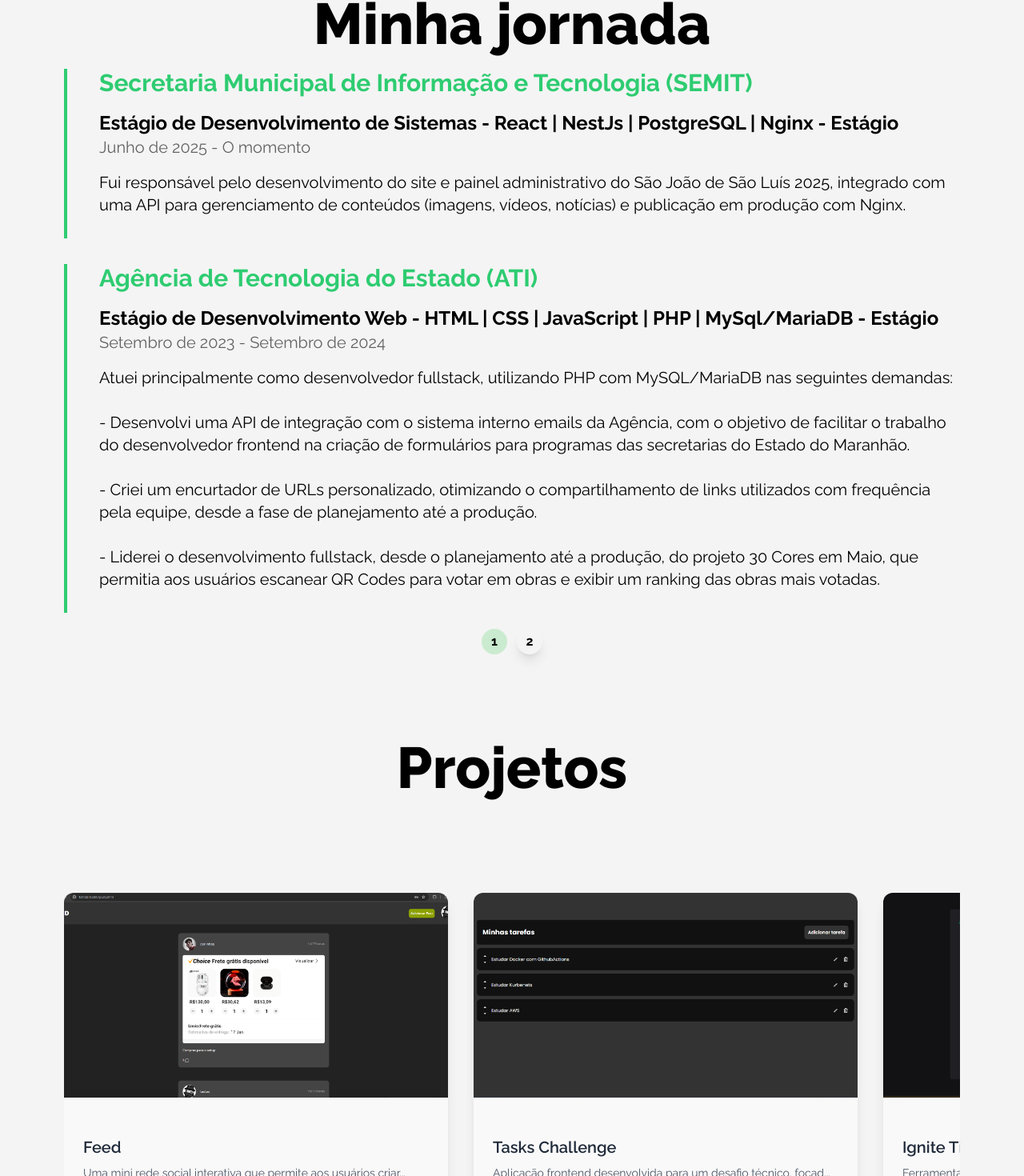
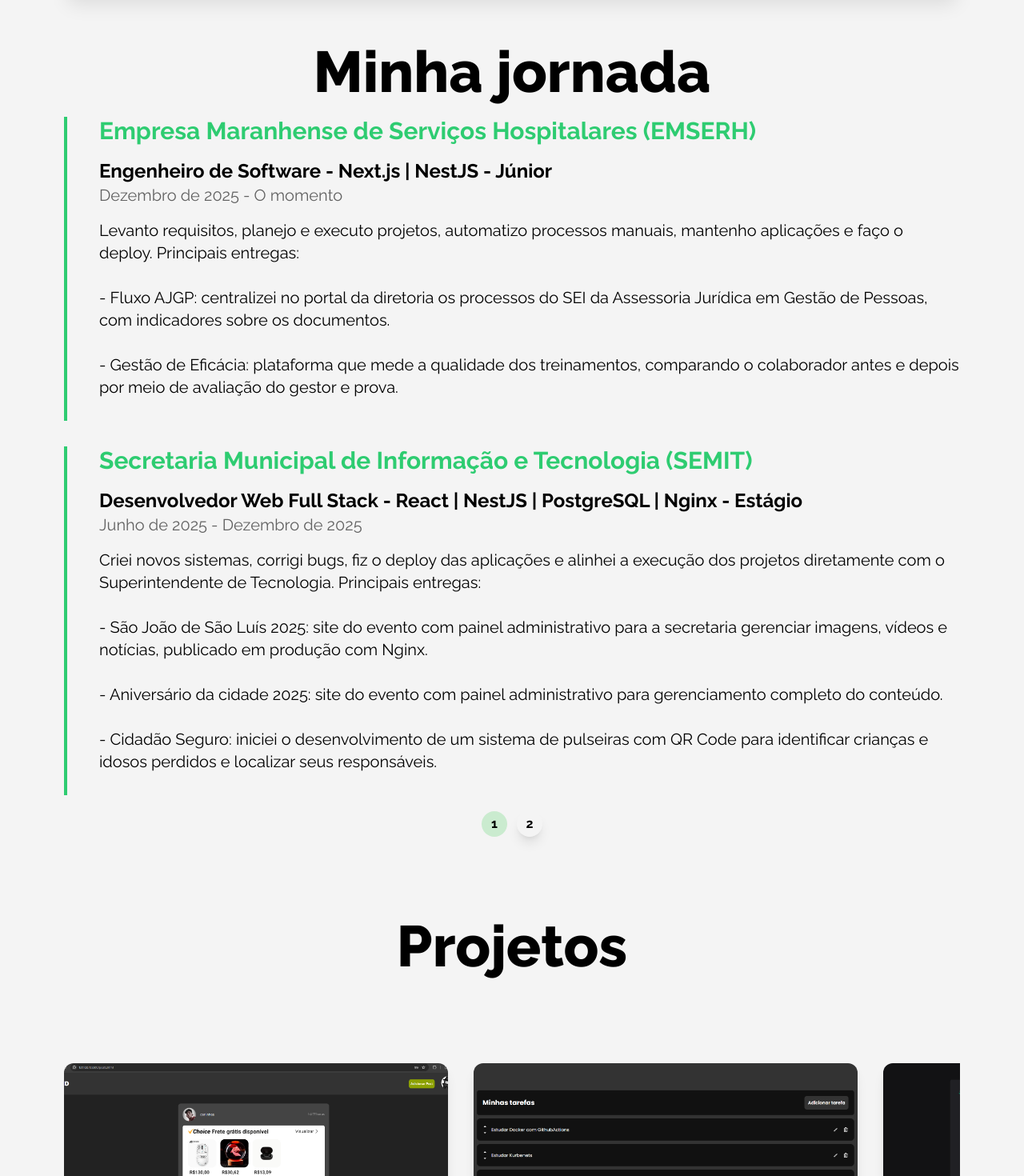
Before and after one commit to fabiooc1/f.dev, a React (Vite) app: page / in a window 1280 px wide. Shown: the part 1638-3108 px from the top of the page at 80% size. Built offline with nearby package versions, Linux system fonts and the light colour scheme.

Commit message:
refactor: updating my infos

```diff
--- a/src/data/constants/DataAboutMe.ts
+++ b/src/data/constants/DataAboutMe.ts
@@ -9,7 +9,7 @@ export const DataAboutMe: AboutMeModel[] = [
         },
         title: 'Introdução',
         description:
-            'Estou nessa jornada deis dos meus 16 anos. Hoje, transformo ideias em soluções completas e funcionais',
+            'Estou nessa jornada desde os 16 anos. Hoje, transformo problemas reais em soluções completas, do planejamento da arquitetura ao deploy.',
     },
     {
         id: 2,
@@ -19,7 +19,7 @@ export const DataAboutMe: AboutMeModel[] = [
         },
         title: 'Minha experiência',
         description:
-            'Com mais de 1 ano de experiência em desenvolvimento web, atuo como desenvolvedor fullstack, criando aplicações performáticas e atraentes. No frontend, utilizo React e Next.js, enquanto no backend, trabalho com NestJS e nodejs. No banco de dados, tenho experiência com MySQL e MongoDB. Além disso, estou sempre atualizado com as últimas tendências e tecnologias do mercado.',
+            'Sou Engenheiro de Software com mais de 3 anos de experiência em desenvolvimento web, já passei por uma startup e por órgãos públicos do Maranhão e de São Luís, entregando portais, automações e novas funcionalidades com foco em escalabilidade, segurança e performance. Trabalho com Next.js, React, NestJS, Node.js e TypeScript, e uso PostgreSQL, MySQL, Docker, Git e práticas de CI/CD no dia a dia. Curso Engenharia de Software na UNDB (conclusão em 2027) e sou certificado em CS50x e NGINX.',
     },
     {
         id: 3,
@@ -29,6 +29,6 @@ export const DataAboutMe: AboutMeModel[] = [
         },
         title: 'Objetivos',
         description:
-            'Continuar aprendendo e explorando novas tecnologias e ferramentas, buscando constantemente o aprimoramento profissional para construir uma carreira de sucesso, impactante e repleta de realizações.',
+            'Aprofundar meus conhecimentos em arquitetura de software e DevOps para projetar sistemas escaláveis, seguros e fáceis de manter, e usar a tecnologia para resolver problemas que impactem de verdade a vida das pessoas.',
     },
 ]
--- a/src/data/constants/DataJourneyItems.ts
+++ b/src/data/constants/DataJourneyItems.ts
@@ -4,40 +4,57 @@ export const DataJourneyItems: JourneyItemModel[] = [
     {
         id: 1,
         company: "Dia de Obra",
-        role: "Estágio de Desenvolvimento Web - NextJs | NestJs | PostgreSQL",
+        role: "Desenvolvedor Web Full Stack - Next.js | NestJS | PostgreSQL",
         roleType: "Estágio",
         startedIn: "Maio de 2023",
         endedIn: "Setembro de 2023",
         description: [
-            "Realizei correções de diversos bugs e implementei novas funcionalidades utilizando Next.js no frontend e NestJS no backend. Sendo as principais:",
-            "- Integrei o Facebook Pixel ao sistema para gerar estatísticas no painel do Facebook ADS e automatizei através de um webhook que ao fazer cadastrado a equipe de marketing identificasse e contatasse usuários que acessaram o site e se registraram para usar o teste gratuito de 7 dias.",
-            "- Desenvolvi uma funcionalidade no backend para armazenamento de documentos, possibilitando o registro de arquivos importantes relacionados a cada obra, como contratos e planejamentos.",
-            "- Criei novas páginas na landing page, incluindo tutoriais e uma seção dedicada à venda de e-books e planilhas, com o objetivo de aumentar a visibilidade e o valor agregado do sistema."
+            "Corrigi bugs e implementei novas funcionalidades no sistema, com Next.js no frontend e NestJS no backend. Principais entregas:",
+            "- Facebook Pixel e funil de leads: integrei o Pixel para gerar estatísticas no Facebook Ads e automatizei, via webhook, o aviso à equipe de marketing sempre que um usuário se cadastrava no teste gratuito de 7 dias.",
+            "- Armazenamento de documentos: desenvolvi no backend o registro de arquivos importantes de cada obra, como contratos e planejamentos.",
+            "- Landing page: criei páginas de tutoriais e uma seção de venda de e-books e planilhas para aumentar a visibilidade e o valor agregado do sistema.",
+            "- Qualidade: mais de 50 branches de correção de bugs encontrados na plataforma entregue à equipe."
         ],
     },
     {
         id: 2,
-        company: "Agência de Tecnologia do Estado (ATI)",
-        role: "Estágio de Desenvolvimento Web - HTML | CSS | JavaScript | PHP | MySql/MariaDB",
+        company: "Agência de Tecnologia da Informação do Maranhão (ATI)",
+        role: "Desenvolvedor Web Full Stack - HTML | CSS | JavaScript | PHP | MySQL/MariaDB",
         roleType: "Estágio",
         startedIn: "Setembro de 2023",
         endedIn: "Setembro de 2024",
         description: [
-            "Atuei principalmente como desenvolvedor fullstack, utilizando PHP com MySQL/MariaDB nas seguintes demandas:",
-            "- Desenvolvi uma API de integração com o sistema interno emails da Agência, com o objetivo de facilitar o trabalho do desenvolvedor frontend na criação de formulários para programas das secretarias do Estado do Maranhão.",
-            "- Criei um encurtador de URLs personalizado, otimizando o compartilhamento de links utilizados com frequência pela equipe, desde a fase de planejamento até a produção.",
-            "- Liderei o desenvolvimento fullstack, desde o planejamento até a produção, do projeto 30 Cores em Maio, que permitia aos usuários escanear QR Codes para votar em obras e exibir um ranking das obras mais votadas."
+            "Atuei como desenvolvedor full stack em PHP com MySQL/MariaDB, criando sistemas novos, mantendo os existentes e fazendo o deploy. Principais entregas:",
+            "- Integração com o sistema interno de e-mails: facilitou o trabalho do desenvolvedor frontend na criação de formulários para programas das secretarias do Estado do Maranhão.",
+            "- Encurtador de URLs personalizado: otimizou o compartilhamento dos links mais usados pela equipe, do planejamento à produção.",
+            "- 30 Cores em Maio: liderei o desenvolvimento, do planejamento à produção, de um sistema em que usuários escaneavam QR Codes para votar em obras e viam o ranking das mais votadas."
         ]
     },
     {
         id: 3,
         company: "Secretaria Municipal de Informação e Tecnologia (SEMIT)",
-        role: "Estágio de Desenvolvimento de Sistemas - React | NestJs | PostgreSQL | Nginx",
+        role: "Desenvolvedor Web Full Stack - React | NestJS | PostgreSQL | Nginx",
         roleType: "Estágio",
         startedIn: "Junho de 2025",
+        endedIn: "Dezembro de 2025",
+        description: [
+            "Criei novos sistemas, corrigi bugs, fiz o deploy das aplicações e alinhei a execução dos projetos diretamente com o Superintendente de Tecnologia. Principais entregas:",
+            "- São João de São Luís 2025: site do evento com painel administrativo para a secretaria gerenciar imagens, vídeos e notícias, publicado em produção com Nginx.",
+            "- Aniversário da cidade 2025: site do evento com painel administrativo para gerenciamento completo do conteúdo.",
+            "- Cidadão Seguro: iniciei o desenvolvimento de um sistema de pulseiras com QR Code para identificar crianças e idosos perdidos e localizar seus responsáveis."
+        ]
+    },
+    {
+        id: 4,
+        company: "Empresa Maranhense de Serviços Hospitalares (EMSERH)",
+        role: "Engenheiro de Software - Next.js | NestJS",
+        roleType: "Júnior",
+        startedIn: "Dezembro de 2025",
         endedIn: "O momento",
         description: [
-            "Fui responsável pelo desenvolvimento do site e painel administrativo do São João de São Luís 2025, integrado com uma API para gerenciamento de conteúdos (imagens, vídeos, notícias) e publicação em produção com Nginx."
+            "Levanto requisitos, planejo e executo projetos, automatizo processos manuais, mantenho aplicações e faço o deploy. Principais entregas:",
+            "- Fluxo AJGP: centralizei no portal da diretoria os processos do SEI da Assessoria Jurídica em Gestão de Pessoas, com indicadores sobre os documentos.",
+            "- Gestão de Eficácia: plataforma que mede a qualidade dos treinamentos, comparando o colaborador antes e depois por meio de avaliação do gestor e prova."
         ]
     }
 ]
--- a/src/data/constants/DataProjects.ts
+++ b/src/data/constants/DataProjects.ts
@@ -10,7 +10,7 @@ export const DataProjects: ProjectModel[] = [
     {
         id: 1,
         name: 'Feed',
-        description: 'Uma mini rede social interativa que permite aos usuários criar postagens e adicionar comentários, promovendo engajamento e troca de ideias.',
+        description: 'Mini rede social em que os usuários criam postagens e comentam nas publicações de outros, promovendo engajamento e troca de ideias.',
         img: {
             name: 'Feed',
             path: feedImage
@@ -21,7 +21,7 @@ export const DataProjects: ProjectModel[] = [
     {
         id: 2,
         name: 'Tasks Challenge',
-        description: 'Aplicação frontend desenvolvida para um desafio técnico, focada na gestão de tarefas. Inclui funcionalidades como cadastro de nome, preço, data de expiração com integração com banco de dados.',
+        description: 'Frontend desenvolvido para um desafio técnico de gestão de tarefas, com cadastro de nome, preço e data de expiração e integração com uma API.',
         img: {
             name: 'Tasks Challenge',
             path: TasksChallengeImage
@@ -32,7 +32,7 @@ export const DataProjects: ProjectModel[] = [
     {
         id: 3,
         name: 'Ignite Timer',
-        description: 'Ferramenta prática de gerenciamento de tempo, projetada para ajudar na realização de tarefas. Inclui funcionalidades como temporizador personalizável e histórico de sessões.',
+        description: 'Timer de produtividade para focar em tarefas, com temporizador personalizável e histórico de sessões.',
         img: {
             name: 'Ignite Timer',
             path: IgniteTimeImage
@@ -43,7 +43,7 @@ export const DataProjects: ProjectModel[] = [
     {
         id: 4,
         name: 'DT Money',
-        description: 'Aplicação web intuitiva para o gerenciamento de finanças pessoais, permitindo o registro, categorização e análise de receitas e despesas.',
+        description: 'Aplicação web para controle de finanças pessoais, com registro, categorização e análise de receitas e despesas.',
         img: {
             name: 'DT Money',
             path: DTMoneyImage
@@ -54,7 +54,7 @@ export const DataProjects: ProjectModel[] = [
     {
         id: 5,
         name: 'Coffee Delivery',
-        description: 'Mini E-commerce para cafeterias, destacando a exibição de produtos com informações detalhadas e possibilitando a realização de pedidos online de forma prática.',
+        description: 'Mini e-commerce para cafeterias, com catálogo de produtos detalhado e fluxo de pedido online.',
         img: {
             name: 'Coffee Delivery',
             path: CoffeDeliveryImage
```
Also changed, not shown: 1 other file (tests, documents, lock files or other folders).
